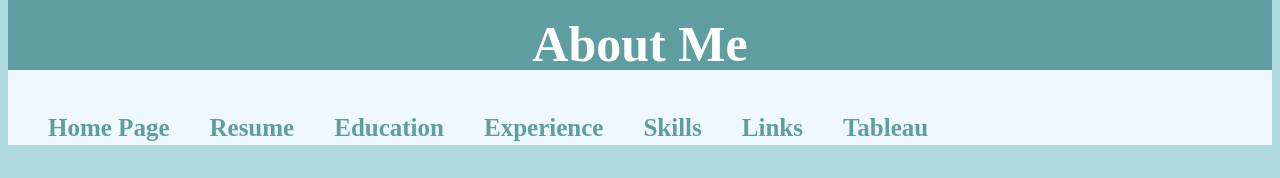
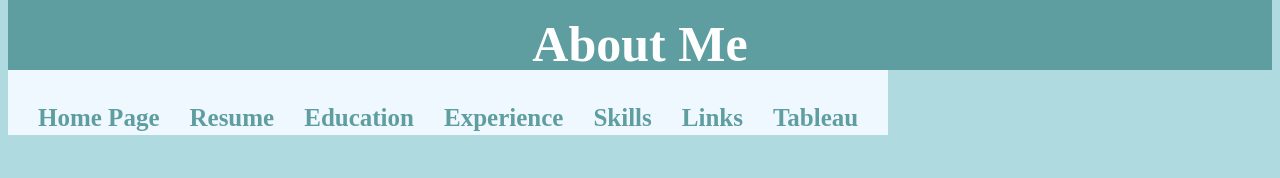
Before and after one commit to lcoombs47/is201webdevproject1, a plain HTML site: page mypage.html in a window 1280 px wide. Shown: the top 178 px of the page. Drawn offline with Linux system fonts and the light colour scheme.

Commit message:
Update mystyles.css

```diff
--- a/css/mystyles.css
+++ b/css/mystyles.css
@@ -95,16 +95,18 @@ h1{
 
 nav{
     background-color: whitesmoke;
-    padding: 20px;
+    padding: 15px;
     overflow: hidden;
+    display:inline-block;
 }
 
 nav a{
-    padding: 20px;
+    padding: 15px;
     text-decoration: none;
     font-weight: bold;
     color: cadetblue;
     float: left;
+    display:inline-block;
 }
 
 nav a:hover{
```
